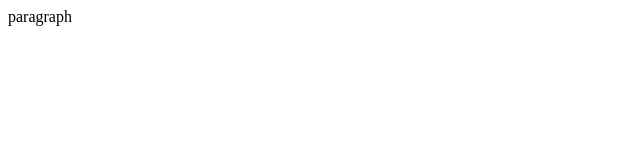
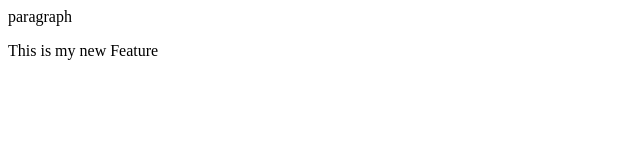
Before and after one commit to DarshanSRao/local_repo, a plain HTML site: page index.html in a window 1280 px wide. Shown: the whole page, without its empty margins (0-640 px from the left). Drawn offline with Linux system fonts and the light colour scheme.

Commit message:
Add new feaure

```diff
--- a/index.html
+++ b/index.html
@@ -1 +1,2 @@
 <p>paragraph</p>
+<p>This is my new Feature</p>
```
